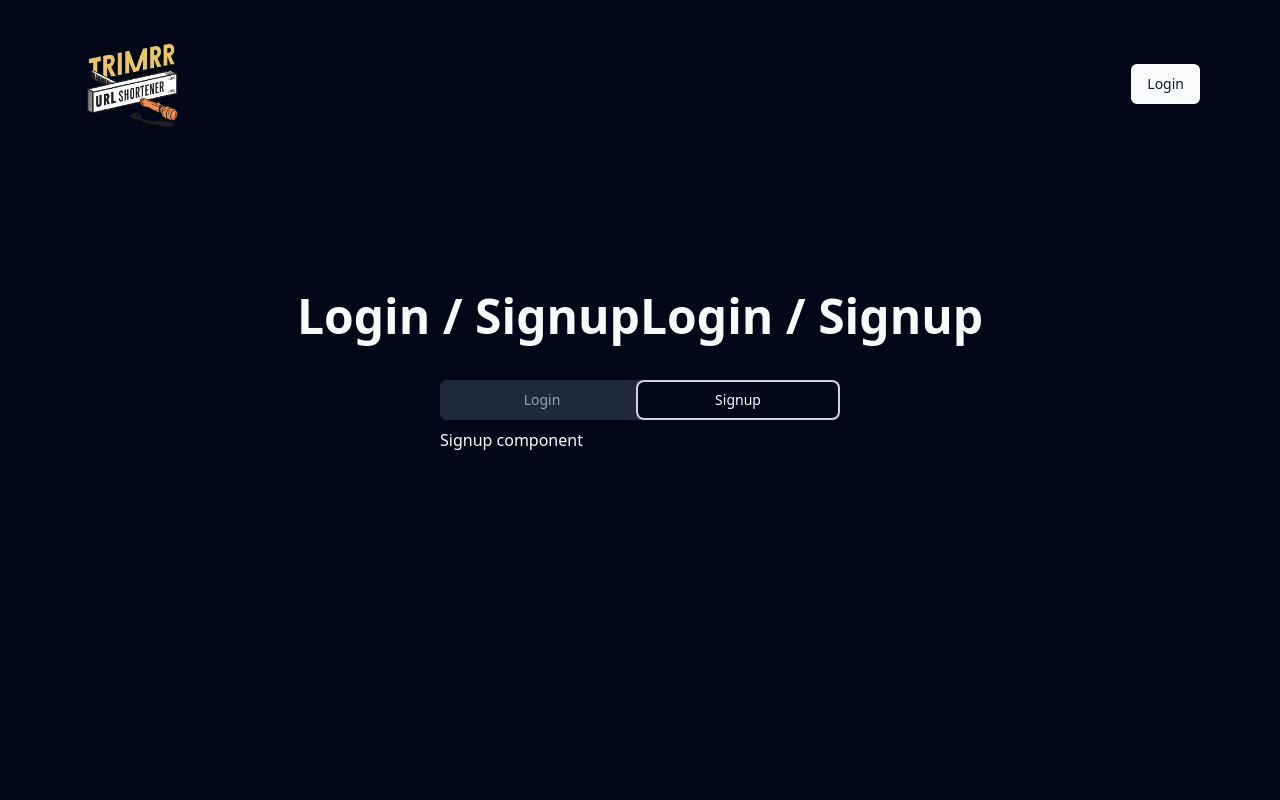
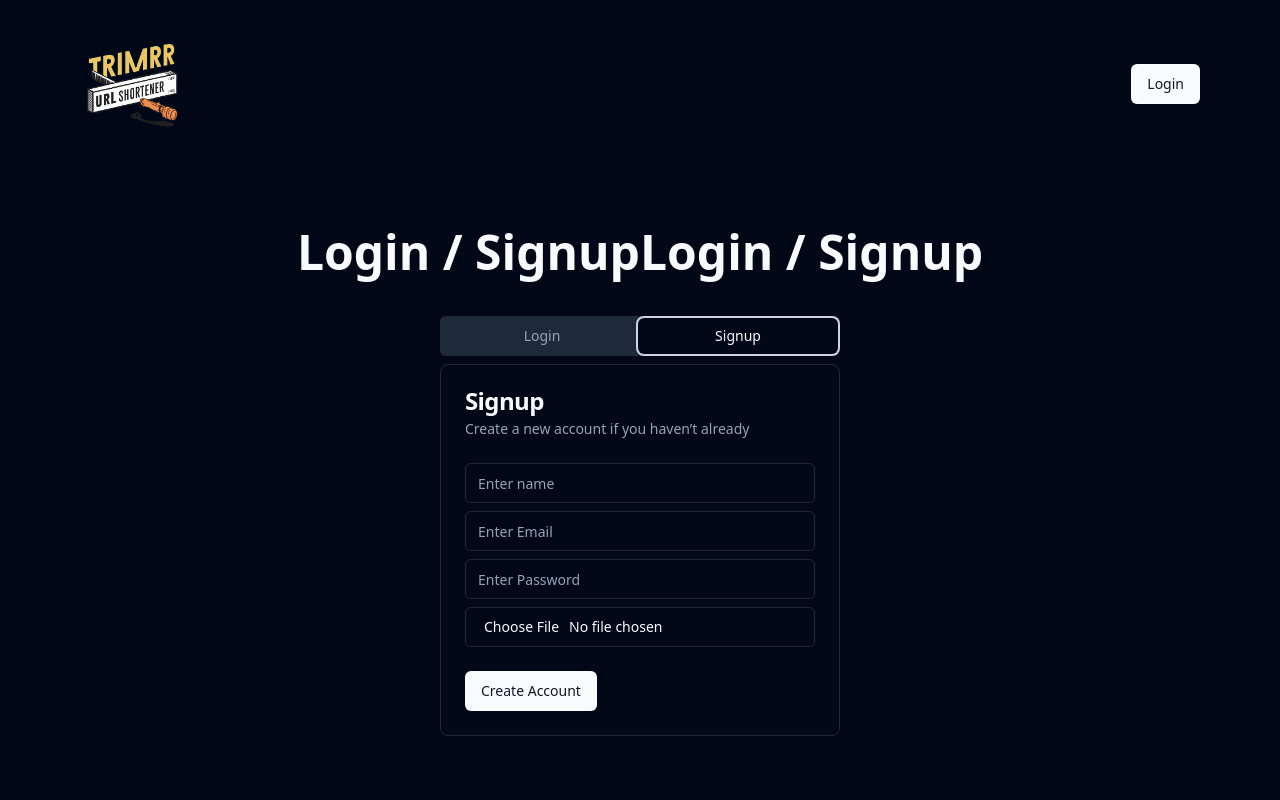
Before and after one commit to khadija1205/url-shortner, a React (Vite) app: page /auth in a window 1280 px wide. Both pictures are taken after a click on the tab "Signup". Shown: the top 800 px of the page. Built offline with nearby package versions, Linux system fonts and the light colour scheme; no server answers.

Commit message:
Added signup logic

```diff
--- /dev/null
+++ b/src/components/signup.jsx
@@ -0,0 +1,109 @@
+import React, { useEffect, useState } from 'react';
+import { Card, CardContent, CardDescription, CardFooter, CardHeader, CardTitle } from '@/components/ui/card';
+import { Input } from '@/components/ui/input';
+import { Button } from '@/components/ui/button';
+import { BeatLoader } from 'react-spinners';
+import Error from './error';
+import * as Yup from 'yup';
+import useFetch from '../hooks/use-fetch';
+import { signup } from '../db/apiAuth';
+import { useNavigate, useSearchParams } from 'react-router-dom';
+import { UrlState } from '@/context';
+
+const Signup = () => {
+    const [errors, setErrors] = useState({});
+    const [formData, setFormData] = useState({
+        name: '',
+        email: '',
+        password: '',
+        profile_pic: null
+    });
+
+    const navigate = useNavigate();
+    let [searchParams] = useSearchParams();
+    const longLink = searchParams.get('createNew');
+
+    const handleInputChange = (e) => {
+        const { name, value, files } = e.target;
+        setFormData((prevState) => ({
+            ...prevState,
+            [name]: files ? files[0] : value
+        }));
+    };
+
+    const { data, error, loading, fn: fnSignup } = useFetch(signup, formData);
+    const { fetchUser } = UrlState();
+
+    useEffect(() => {
+        if (error == null && data) {
+            navigate(`/dashboard?${longLink ? `createNew=${longLink}` : ''}`);
+            fetchUser();
+        }
+    }, [error, loading]);
+
+    const handleSignup = async () => {
+        setErrors({});
+        try {
+            const schema = Yup.object().shape({
+                name: Yup.string().required('Name is required'),
+                email: Yup.string().email('Invalid Email').required('Email is Required'),
+                password: Yup.string()
+                    .required('Password is Required')
+                    .min(6, 'Password must be at least 6 characters'),
+                profile_pic: Yup.mixed().required('Profile picture is required')
+            });
+
+            await schema.validate(formData, { abortEarly: false });
+
+            // api call
+            await fnSignup();
+        } catch (e) {
+            const newErrors = {};
+
+            e?.inner?.forEach((err) => {
+                if (!formData[err.path]) {
+                    newErrors[err.path] = `${err.path[0].toUpperCase() + err.path.slice(1)} is required`;
+                } else {
+                    newErrors[err.path] = err.message;
+                }
+            });
+
+            setErrors(newErrors);
+        }
+    };
+
+    return (
+        <Card>
+            <CardHeader>
+                <CardTitle>Signup</CardTitle>
+                <CardDescription>Create a new account if you haven&rsquo;t already</CardDescription>
+                {error && <Error message={error.message} />}
+            </CardHeader>
+            <CardContent className="space-y-2">
+                <div className="space-y-1">
+                    <Input name="name" type="text" placeholder="Enter name" onChange={handleInputChange} />
+                    {errors.name && <Error message={errors.name} />}
+                </div>
+                <div className="space-y-1">
+                    <Input name="email" type="email" placeholder="Enter Email" onChange={handleInputChange} />
+                    {errors.email && <Error message={errors.email} />}
+                </div>
+                <div className="space-y-1">
+                    <Input name="password" type="password" placeholder="Enter Password" onChange={handleInputChange} />
+                    {errors.password && <Error message={errors.password} />}
+                </div>
+                <div className="space-y-1">
+                    <Input name="profile_pic" type="file" accept="image/*" onChange={handleInputChange} />
+                    {errors.profile_pic && <Error message={errors.profile_pic} />}
+                </div>
+            </CardContent>
+            <CardFooter>
+                <Button onClick={handleSignup}>
+                    {loading ? <BeatLoader size={10} color="#36d7b7" /> : 'Create Account'}
+                </Button>
+            </CardFooter>
+        </Card>
+    );
+};
+
+export default Signup;
--- a/src/pages/auth.jsx
+++ b/src/pages/auth.jsx
@@ -1,14 +1,27 @@
-import React from 'react'
-import { useSearchParams } from 'react-router-dom'
+import React, { useEffect } from 'react'
+import { useNavigate, useSearchParams } from 'react-router-dom'
 import { Tabs, TabsContent, TabsList, TabsTrigger } from '@/components/ui/tabs';
 import Login from '../components/login';
+import Signup from '../components/signup';
+import { UrlState } from '@/context';
+
 
 const Auth = () => {
 
-  const [searchParams] = useSearchParams();
+    const [searchParams] = useSearchParams();
+    const longLink = searchParams.get("createNew");
+    const navigate = useNavigate();
+
+    const { isAuthenticated, loading } = UrlState();
+
+    useEffect(() => {
+        if (isAuthenticated && !loading) {
+            navigate(`/dashboard?${longLink ? `createNew=${longLink}` : ""}`);
+        }
+    }, [isAuthenticated, loading]);
 
   return (
-      <div className="mt-36 flex flex-col items-center gap-10">
+      <div className="mt-20 flex flex-col items-center gap-10">
           <h1 className="text-5xl font-extrabold">
               {searchParams.get('createNew') ? "Hold up! Let's login first..." : 'Login / Signup'}
               Login / Signup
@@ -19,7 +32,7 @@
                   <TabsTrigger value="signup">Signup</TabsTrigger>
               </TabsList>
               <TabsContent value="login"><Login /></TabsContent>
-              <TabsContent value="signup">Signup component</TabsContent>
+              <TabsContent value="signup"><Signup /></TabsContent>
           </Tabs>
       </div>
   );
```
